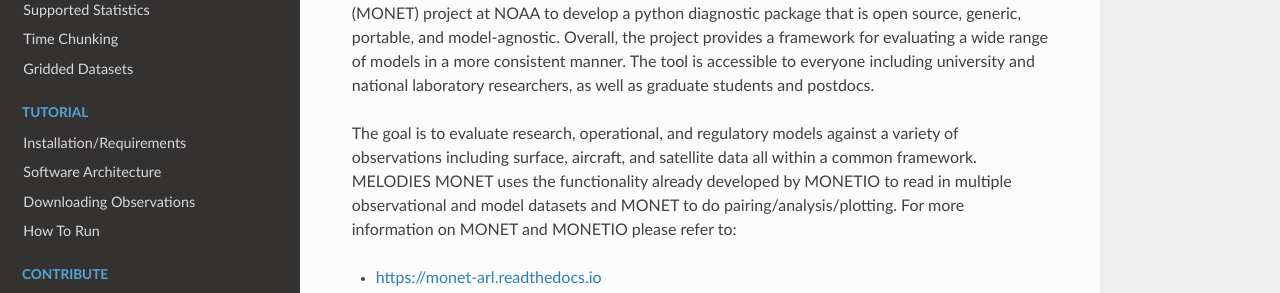
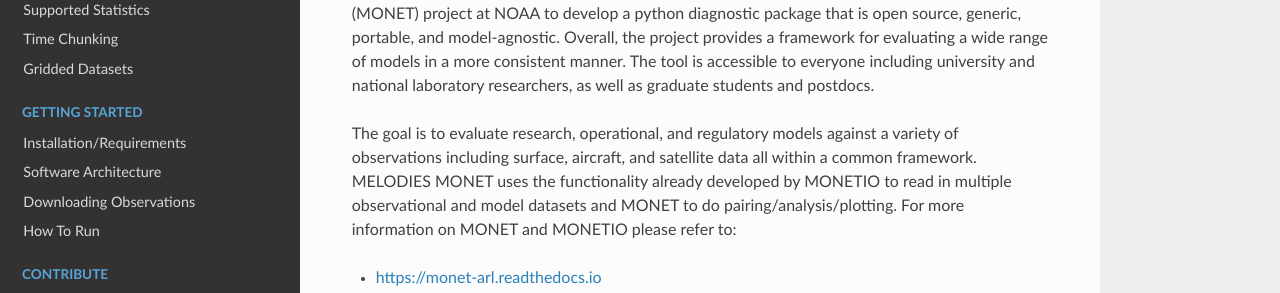
Before and after one commit to NOAA-CSL/MELODIES-MONET, a Sphinx documentation site: the page built from docs/index.rst, in a window 1280 px wide. Shown: the part 278-571 px from the top of the page. Built offline with Sphinx 7.4.7 and the Read the Docs theme 2.0.0, drawn with Linux system fonts in a browser that asks for light colours; pages that are not in the unit, such as notebooks, are missing from menus.

Commit message:
Rename section Tutorial to section Getting started

```diff
--- a/docs/appendix/yaml.rst
+++ b/docs/appendix/yaml.rst
@@ -185,7 +185,7 @@ Generalizing this to include other surface observations is under development.
 **filename:**  The file directory location and name. These observations need
 to be preprocessed prior to incorporating them into MELODIES MONET.
 Shell variables prefixed with the ``$`` symbol, such as ``$HOME``, will be expanded.
-See :doc:`../tutorial/downloading_obs` for more details.
+See :doc:`../getting_started/downloading_obs` for more details.
 
 **obs_type:** The observation type. Options are: "pt_sfc" or point surface. Adding
 options for Aircraft and Satellite observations are under development.
--- a/docs/index.rst
+++ b/docs/index.rst
@@ -53,12 +53,12 @@ MONETIO please refer to:
 .. toctree::
    :hidden:
    :maxdepth: 4
-   :caption: Tutorial
+   :caption: Getting Started
 
-   tutorial/installation
-   tutorial/software_architecture
-   tutorial/downloading_obs
-   tutorial/how_to_run
+   getting_started/installation
+   getting_started/software_architecture
+   getting_started/downloading_obs
+   getting_started/how_to_run
 
 .. toctree::
    :maxdepth: 1
```
Also changed, not shown: docs/getting_started/downloading_obs.rst (renamed from docs/tutorial/downloading_obs.rst), docs/getting_started/how_to_run.rst (renamed from docs/tutorial/how_to_run.rst), docs/getting_started/installation.rst (renamed from docs/tutorial/installation.rst), docs/getting_started/software_architecture.rst (renamed from docs/tutorial/software_architecture.rst).
